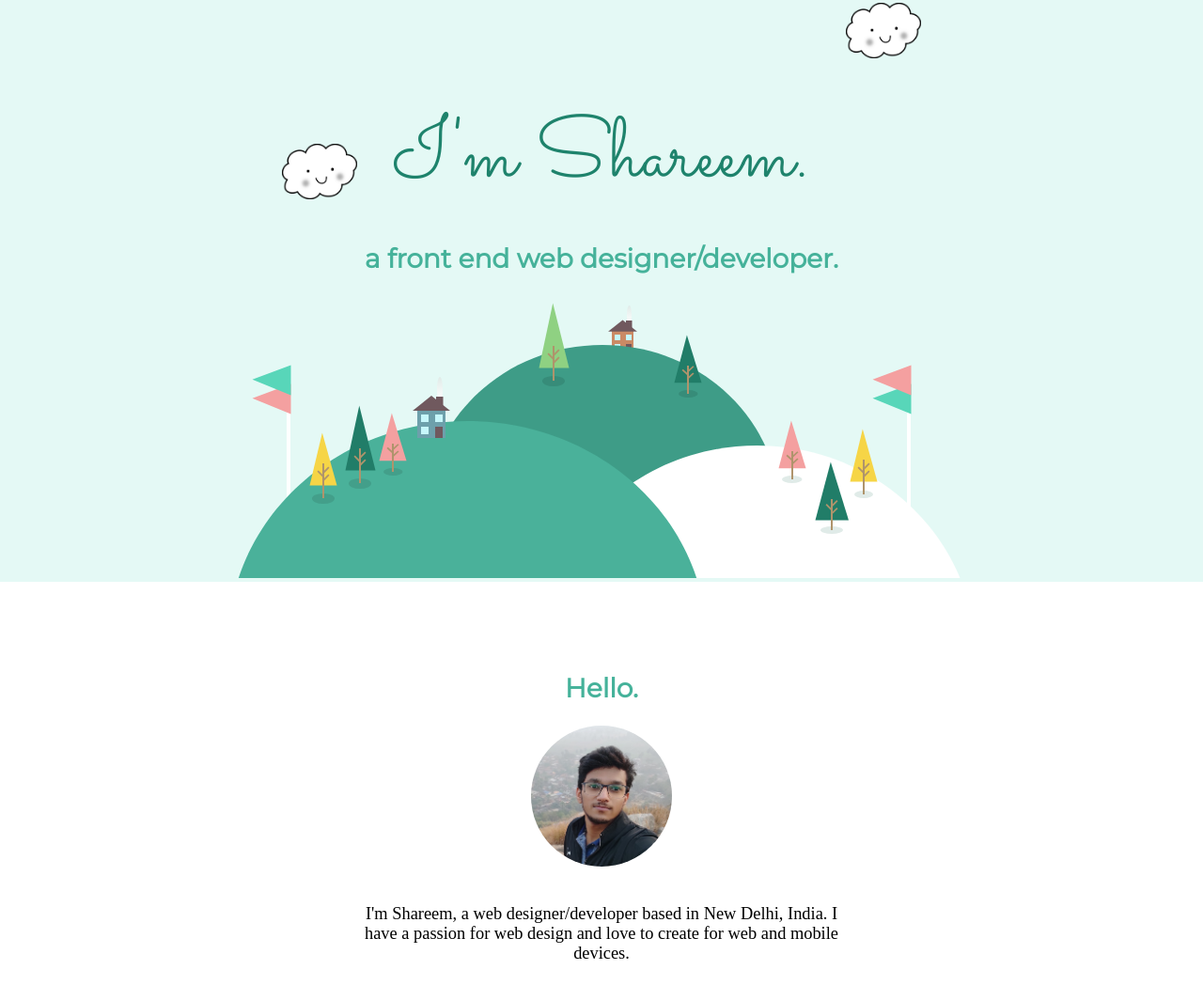
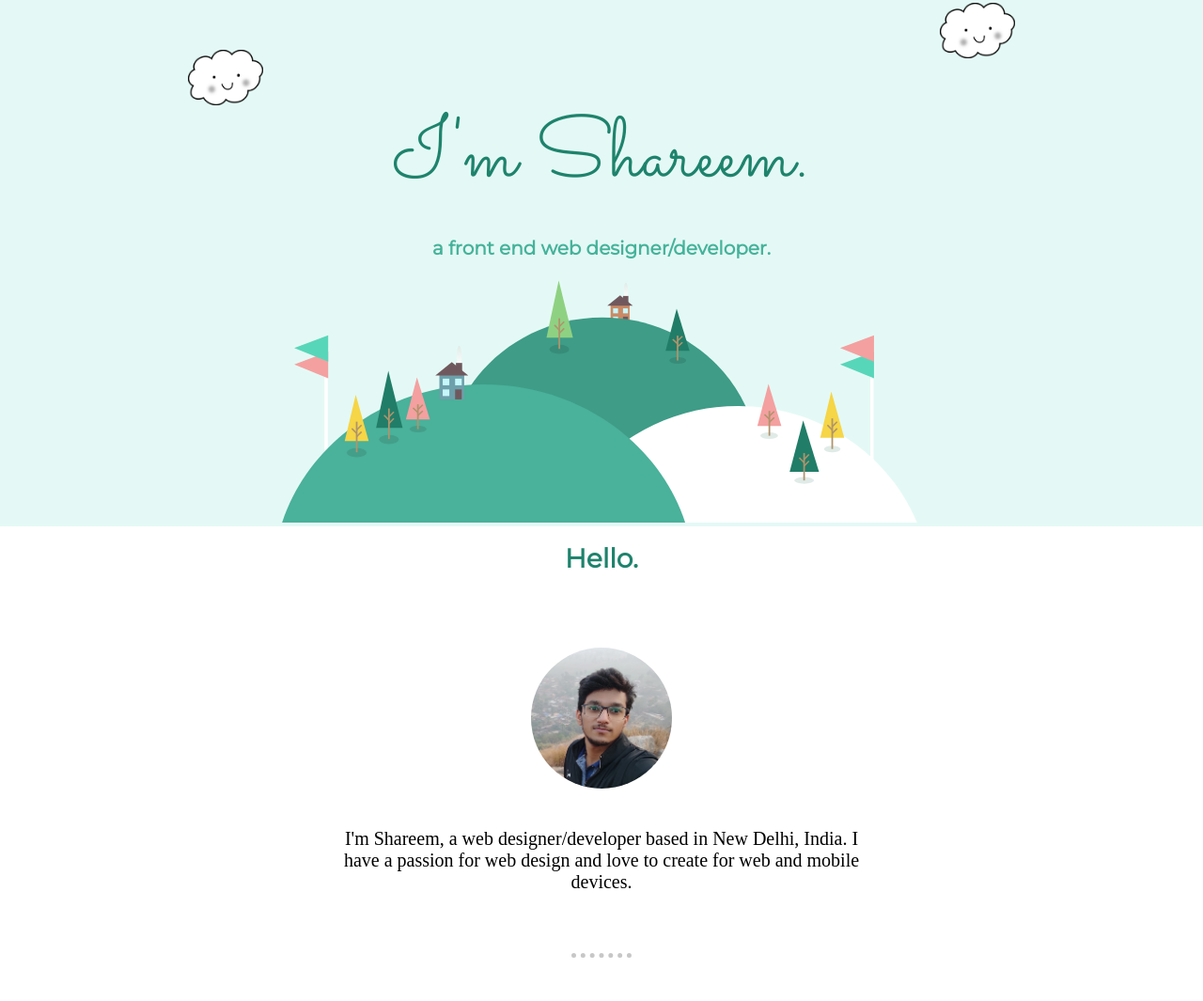
Before and after one commit to be-ahmadsam/website, a plain HTML site: page index.html in a window 1280 px wide. Shown: the part 47-1112 px from the top of the page at 94% size. Drawn offline with Linux system fonts and the light colour scheme.

Commit message:
3rd update to css

```diff
--- a/style.css
+++ b/style.css
@@ -10,6 +10,7 @@ body{
 
 
 
+
 }
 h1{
     margin: 50px auto 0 auto;
@@ -17,39 +18,41 @@ h1{
     font-size: 5.625rem;
     font-weight: lighter;
     color: #1E836C;
+    /* height: auto; */
 }
 h2{
     font-family: 'Montserrat', sans-serif;
-    color: #45B29A;
+    color: #1E836C;
     font-size: 1.75rem;
 }
 h3{
     font-family: 'Montserrat', sans-serif;
-    color: #1E836C;
+    color: #45B29A;
 }
-.middle_container{
+/* .middle_container{
 
 }
 .bottom_container{
 
 
-}
+} */
 .pro{
     text-decoration: underline;
     color: red;
 }
 .bottom-cloud{
     position: absolute;
-    left: 300px;
-    top: 200px;
+    left: 12.5rem;
+    top: 100px;
 }
 .top-cloud{
     position: absolute;
-    right: 300px;
+    right: 12.5rem;
     top: 50px;
 }
 .code{
     color: #45B29A;
+    font-size: 1.25rem;
 }
 .img{
     border-radius: 50%;
@@ -64,8 +67,8 @@ hr{
 }
 
 .land{
-    /* position: relative; */
-    /* width: 80%; */
+    width: 55%;
+    height: auto;
 }
 .btn{
 
@@ -95,12 +98,18 @@ hr{
     position: relative;
     left: 50%;
         transform: translateX(-50%);
-    width: 40%;
+    width: 45%;
 }
 .l{
     font-family: monospace;
 }
 p{
     brandon-grotesque,HelveticaNeue-Light,"Helvetica Neue Light","Helvetica Neue",Helvetica,Arial,"Lucida Grande",sans-serif;
-    font-size: 1.15rem;
+    font-size: 1.25rem;
+    font-weight: lighter;
 }
+.y{
+    margin-top: 0%;
+    position: relative;
+    bottom: 55px;
+}
```
